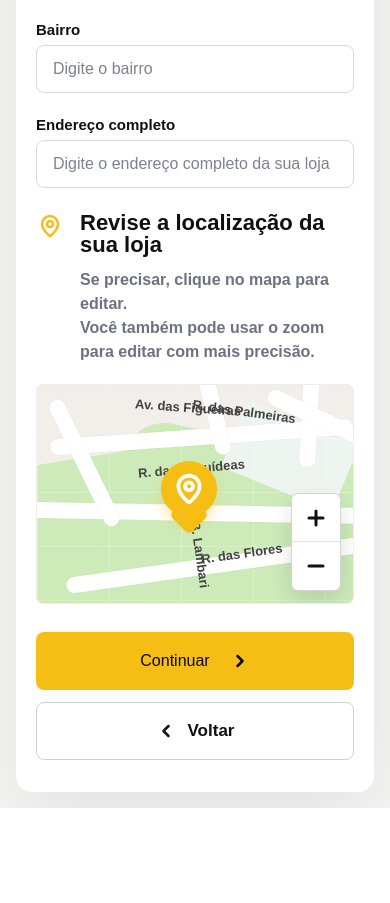
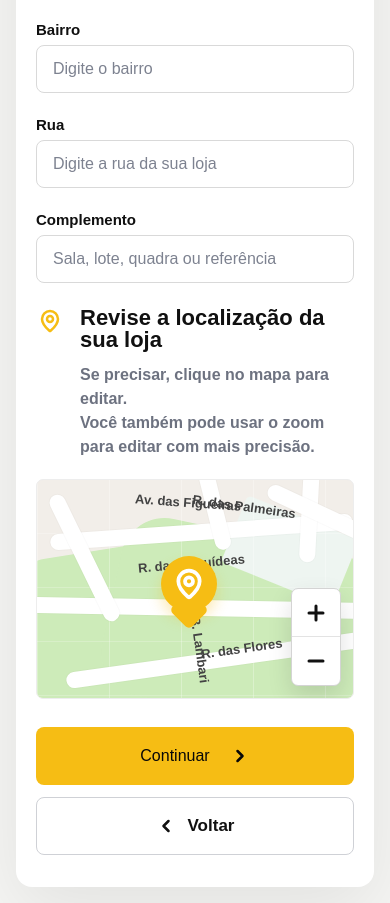
Before and after one commit to srodrigo28/suwave-lojista, a Next.js app: page /register in a window 390 px wide. Shown: the part 827-1730 px from the top of the page. Before the commit the page ends 1635 px from the top, so only its background shows below. Built offline with nearby package versions, Linux system fonts and the light colour scheme; no server answers.

Commit message:
updated cadastro

```diff
--- a/app/_components/commerce-register-screen.tsx
+++ b/app/_components/commerce-register-screen.tsx
@@ -173,7 +173,8 @@ export function CommerceRegisterScreen() {
   const [state, setState] = useState("");
   const [city, setCity] = useState("");
   const [district, setDistrict] = useState("");
-  const [address, setAddress] = useState("");
+  const [street, setStreet] = useState("");
+  const [complement, setComplement] = useState("");
   const [feedback, setFeedback] = useState("");
   const [cepFeedback, setCepFeedback] = useState("");
   const [isLoadingCep, setIsLoadingCep] = useState(false);
@@ -205,7 +206,7 @@ export function CommerceRegisterScreen() {
         setState(result.estado);
         setCity(result.cidade);
         setDistrict((current) => result.bairro || current);
-        setAddress((current) => result.rua || current);
+        setStreet((current) => result.rua || current);
       } catch (error) {
         if (!cancelled) {
           setCepFeedback(error instanceof Error ? error.message : "Não foi possível consultar o CEP agora.");
@@ -250,13 +251,15 @@ export function CommerceRegisterScreen() {
 
     try {
       const draft = {
-        address: address.trim(),
+        address: street.trim(),
         cep,
         city,
+        complement: complement.trim(),
         district: district.trim(),
         email: email.trim().toLowerCase(),
         phone,
         state,
+        street: street.trim(),
         updatedAt: new Date().toISOString(),
       };
       window.localStorage.setItem("suwave-logista-commerce-draft", JSON.stringify(draft));
@@ -265,7 +268,11 @@ export function CommerceRegisterScreen() {
       if (session?.accessToken) {
         await updateSellerProfile(session.accessToken, {
           city,
+          complement: complement.trim(),
+          district: district.trim(),
+          cep,
           state,
+          street: street.trim(),
           store_name: district.trim() || "Minha loja",
           whatsapp: onlyDigits(phone),
         });
@@ -370,15 +377,25 @@ export function CommerceRegisterScreen() {
               </Field>
             </div>
 
-            <Field label="Endereço completo">
-              <ShadInput
-                autoComplete="street-address"
-                onChange={(event) => setAddress(event.target.value)}
-                placeholder="Digite o endereço completo da sua loja"
-                required
-                value={address}
-              />
-            </Field>
+            <div className="grid gap-6 md:grid-cols-[1.1fr_.9fr]">
+              <Field label="Rua">
+                <ShadInput
+                  autoComplete="address-line1"
+                  onChange={(event) => setStreet(event.target.value)}
+                  placeholder="Digite a rua da sua loja"
+                  required
+                  value={street}
+                />
+              </Field>
+              <Field label="Complemento">
+                <ShadInput
+                  autoComplete="address-line2"
+                  onChange={(event) => setComplement(event.target.value)}
+                  placeholder="Sala, lote, quadra ou referência"
+                  value={complement}
+                />
+              </Field>
+            </div>
           </section>
 
           <section className="mt-6">
--- a/app/_components/seller-api.ts
+++ b/app/_components/seller-api.ts
@@ -37,6 +37,8 @@ export type SellerSummary = {
 export type SellerProfile = {
   avatar_url: string | null;
   city: string | null;
+  complement: string | null;
+  district: string | null;
   description: string | null;
   email: string;
   full_name: string;
@@ -44,8 +46,10 @@ export type SellerProfile = {
   role: string;
   state: string | null;
   status: string;
+  street: string | null;
   store_name: string;
   whatsapp: string | null;
+  zip_code: string | null;
 };
 
 export type SellerProduct = {
@@ -357,7 +361,22 @@ export async function updateSellerProduct(token: string, productId: string, payl
 
 export async function updateSellerProfile(
   token: string,
-  payload: Partial<Pick<SellerProfile, "avatar_url" | "city" | "description" | "full_name" | "state" | "store_name" | "whatsapp">>,
+  payload: Partial<
+    Pick<
+      SellerProfile,
+      | "avatar_url"
+      | "city"
+      | "complement"
+      | "description"
+      | "district"
+      | "full_name"
+      | "state"
+      | "store_name"
+      | "street"
+      | "whatsapp"
+      | "zip_code"
+    >
+  > & { cep?: string },
 ) {
   return sellerRequest<SellerProfile>("/seller/profile", {
     body: JSON.stringify(payload),
```
